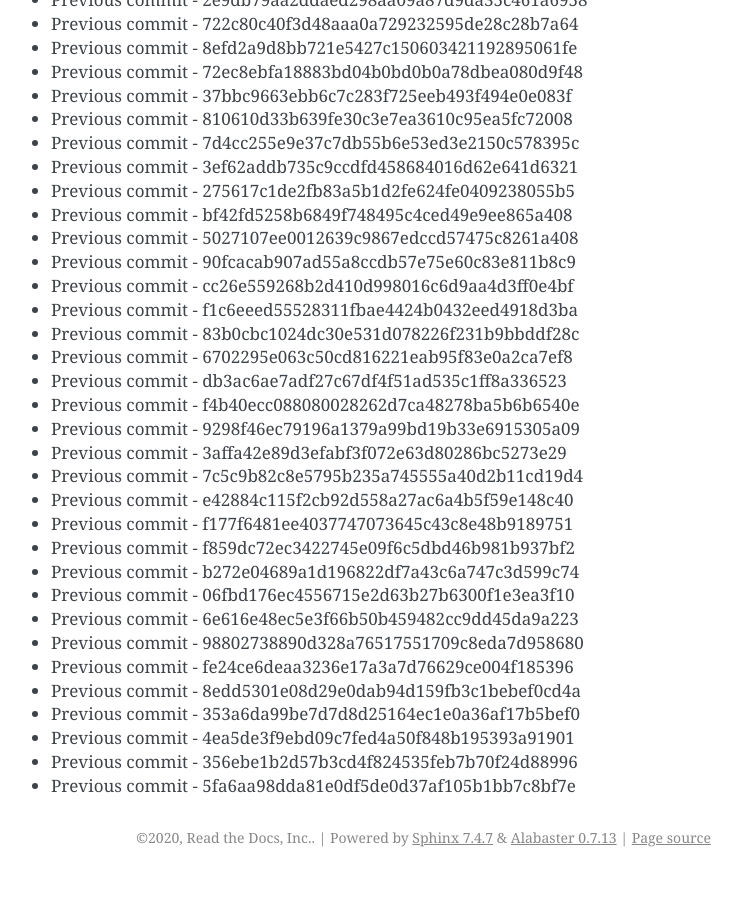
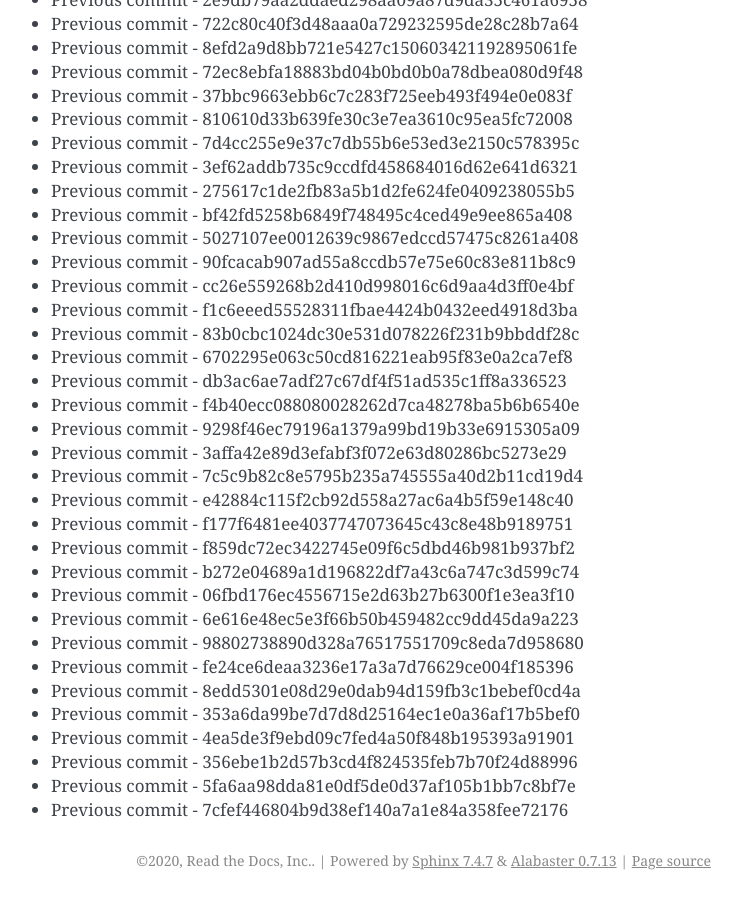
Before and after one commit to readthedocs/rtd-git-stresstest, a Sphinx documentation site: the page built from docs/updates.rst, in a window 1280 px wide and 900 px high, scrolled down 49867 px. Shown: the whole window, without its empty margins (399-1141 px from the left). Built offline with Sphinx 7.4.7, drawn with Linux system fonts in a browser that asks for light colours; before the commit the page ends 50744 px from its top, so only the background shows below that.

Commit message:
Generating commit from previous: 7cfef446804b9d38ef140a7a1e84a358fee72176

```diff
--- a/docs/updates.rst
+++ b/docs/updates.rst
@@ -2127,3 +2127,4 @@ It can be tested for any performance characteristics.
 * Previous commit - 4ea5de3f9ebd09c7fed4a50f848b195393a91901
 * Previous commit - 356ebe1b2d57b3cd4f824535feb7b70f24d88996
 * Previous commit - 5fa6aa98dda81e0df5de0d37af105b1bb7c8bf7e
+* Previous commit - 7cfef446804b9d38ef140a7a1e84a358fee72176
```
